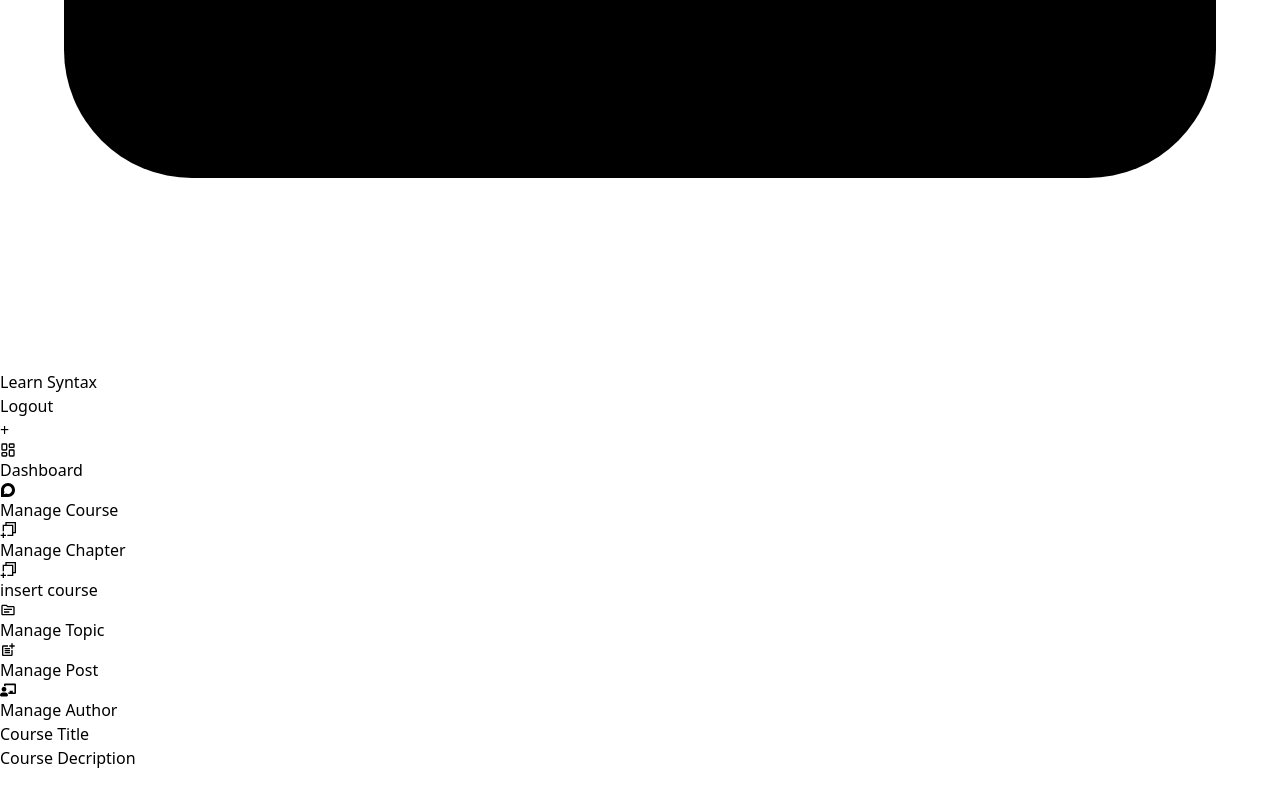
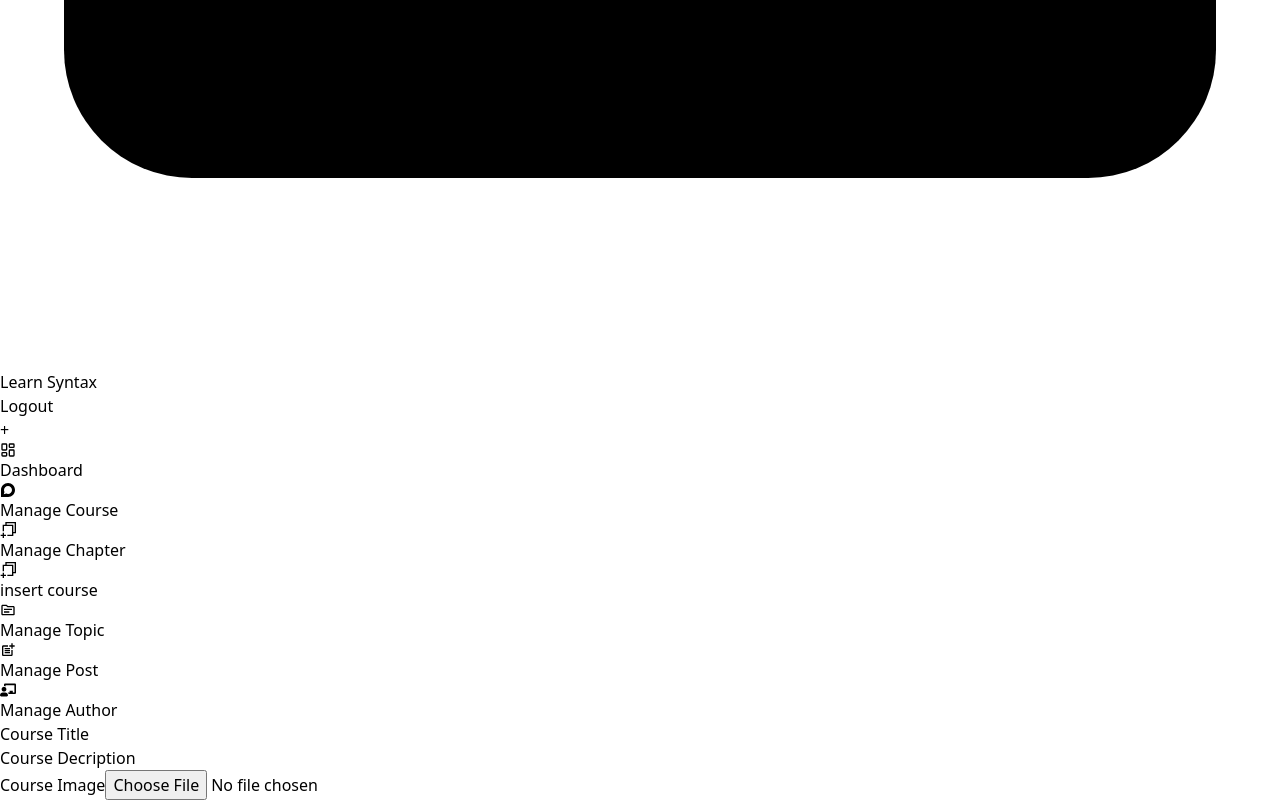
Before and after one commit to Ruchikushwah/frontend, a React (Vite) app: page /admin/insertcourse in a window 1280 px wide. Shown: the part 910-1710 px from the top of the page. Before the commit the page ends 1680 px from the top, so only its background shows below. Built offline with nearby package versions, Linux system fonts and the light colour scheme.

Commit message:
course card inserted in homepage

```diff
--- a/src/Admin/InsertCourse.jsx
+++ b/src/Admin/InsertCourse.jsx
@@ -27,6 +27,17 @@ const InsertCourse = () => {
             required
           />
         </div>
+        <div className='mb-4'>
+          <label htmlFor="image" className="block text-gray-600 font-medium mb-2">Course Image</label>
+          <input
+            type="file"
+            id="image"
+            name="image"
+            className="w-full px-4 py-2 border border-gray-300 rounded-lg focus:outline-none focus:ring focus:ring-blue-300"
+
+            required
+          />
+        </div>
 
 
         </form>
--- a/src/Admin/ManageCourse.jsx
+++ b/src/Admin/ManageCourse.jsx
@@ -4,6 +4,7 @@ import { Link } from "react-router-dom";
 const ManageCourse = () => {
   const [title, setTitle] = useState("");
   const [description, setDescription] = useState("");
+  const [image,setImage] = useState("");
   const [record, setRecord] = useState([]);
   const [isOpen, setIsOpen] = useState(false);
 
@@ -22,7 +23,7 @@ const ManageCourse = () => {
   }, []);
 
   const handleCourse = async () => {
-    const data = { title, description };
+    const data = { title, description,image };
 
     let resp = await fetch("http://127.0.0.1:8000/api/courses", {
       method: "POST",
@@ -111,6 +112,25 @@ const ManageCourse = () => {
                     ></textarea>
                   </div>
 
+                  <div className="mb-4">
+                    <label
+                      htmlFor="image"
+                      className="block text-sm font-medium text-gray-600 mb-1"
+
+                    >
+                      Course Image
+                    </label>
+                    <input
+                    type="file"
+                      id="image"
+                      className="w-full px-3 py-2 border rounded focus:outline-none focus:ring focus:ring-blue-200"
+                      placeholder="course image"
+                      value={image}
+                      onChange={(e) => setImage(e.target.value)}
+
+                      />
+                  </div>
+
                   <div className="flex justify-end gap-2">
                     <button
                       type="button"
@@ -122,7 +142,10 @@ const ManageCourse = () => {
                     <button
                       type="submit"
                       className="px-4 py-2 text-white bg-teal-500 rounded hover:bg-teal-600"
-                      onClick={() => {handleCourse(); setIsOpen(!isOpen);}}
+                      onClick={() => {
+                        handleCourse();
+                        setIsOpen(!isOpen);
+                      }}
                     >
                       Submit
                     </button>
@@ -147,6 +170,9 @@ const ManageCourse = () => {
                   Course Slug
                 </th>
                 <th scope="col" className="px-6 py-3">
+                  Course Image
+                </th>
+                <th scope="col" className="px-6 py-3">
                   Description
                 </th>
                 <th scope="col" className="px-6 py-3">
@@ -163,9 +189,10 @@ const ManageCourse = () => {
                   <td className="px-6 py-4">{course.id}</td>
                   <td className="px-6 py-4">{course.title}</td>
                   <td className="px-6 py-4">{course.course_slug}</td>
+                  <td className="px-6 py-4">{course.image}</td>
                   <td className="px-6 py-4">{course.description}</td>
                   <td className="px-6 py-4">
-                  <Link
+                    <Link
                       to={`update/${course.id}`}
                       className="text-blue-500 hover:underline"
                     >
--- a/src/Card.jsx
+++ b/src/Card.jsx
@@ -1,4 +1,3 @@
-
 import React from "react";
 import { NavLink } from "react-router-dom";
 
@@ -6,20 +5,28 @@ const Card = ({ course }) => {
   const Coursecard = course;
   //console.log(Coursecard);
 
-  return(
+  return (
     <div className=" grid md:grid-cols-4 sm:grid-cols-2 grid-cols-1 gap-8 m-4">
-      {
-        Coursecard.map((courses) => <NavLink key={courses.id} className="p-5 shadow-lg rounded cursor-pointer">
+      {Coursecard.map((courses) => (
+        <NavLink
+          key={courses.id}
+          className="p-5 shadow-lg rounded cursor-pointer"
+        >
           <div>
-            <img src="public/laravel.png" alt="" className=" w-full p-3" />
+            <img
+              src={`http://127.0.0.1:8000/images/${courses.image}`}
+              alt=""
+              className=" w-full p-3"
+            />
           </div>
-          <h3 className=" mt-4 mb-2 font-bold hover:text-blue-600 cursor-pointer">{courses.title}</h3>
+          <h3 className=" mt-4 mb-2 font-bold hover:text-blue-600 cursor-pointer">
+            {courses.title}
+          </h3>
           <p className=" mb-2 text-gray-600">{courses.description}</p>
-        </NavLink> )
-      }
+        </NavLink>
+      ))}
     </div>
-
-  )
+  );
 };
 
 export default Card;
```
